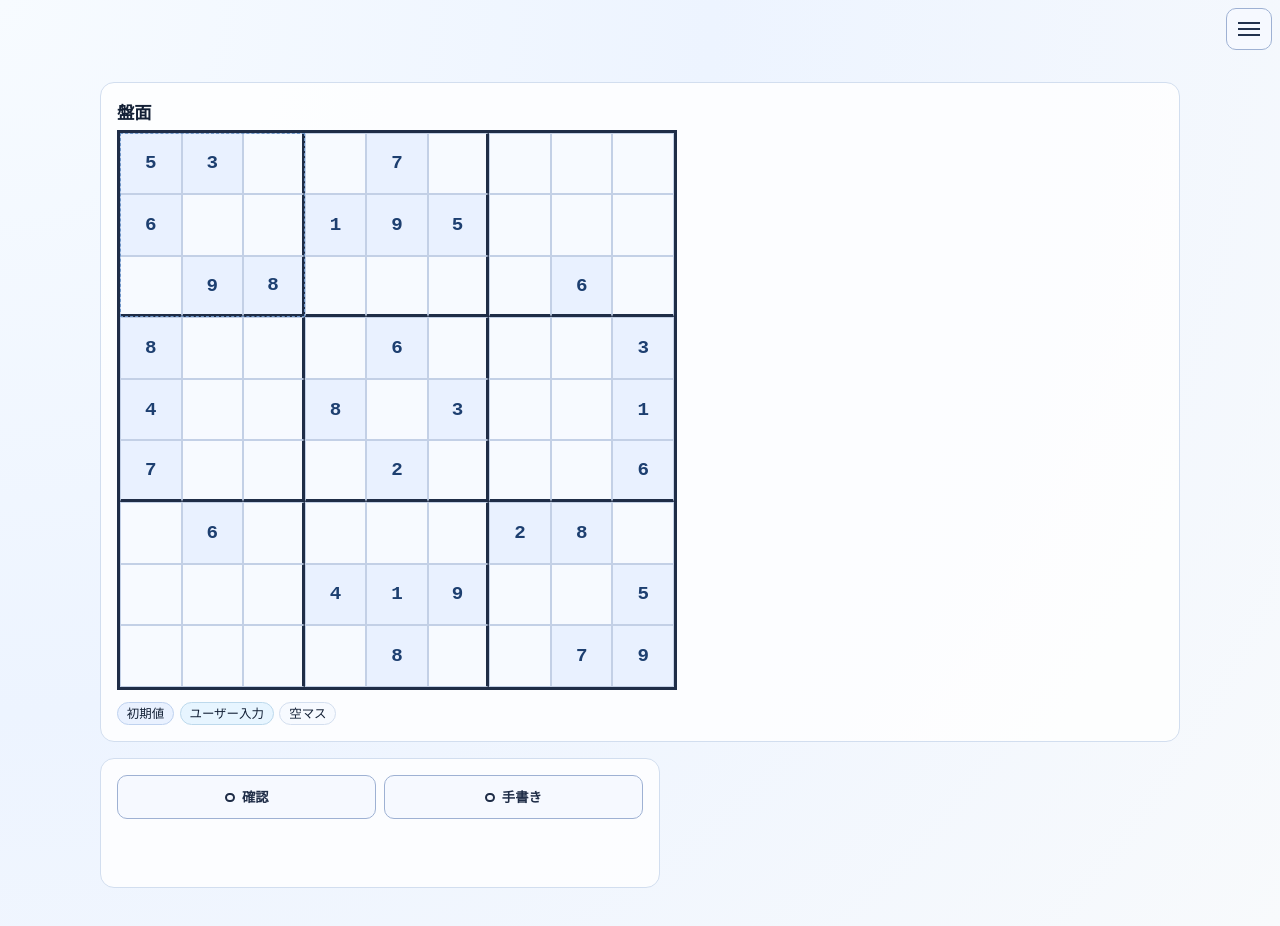
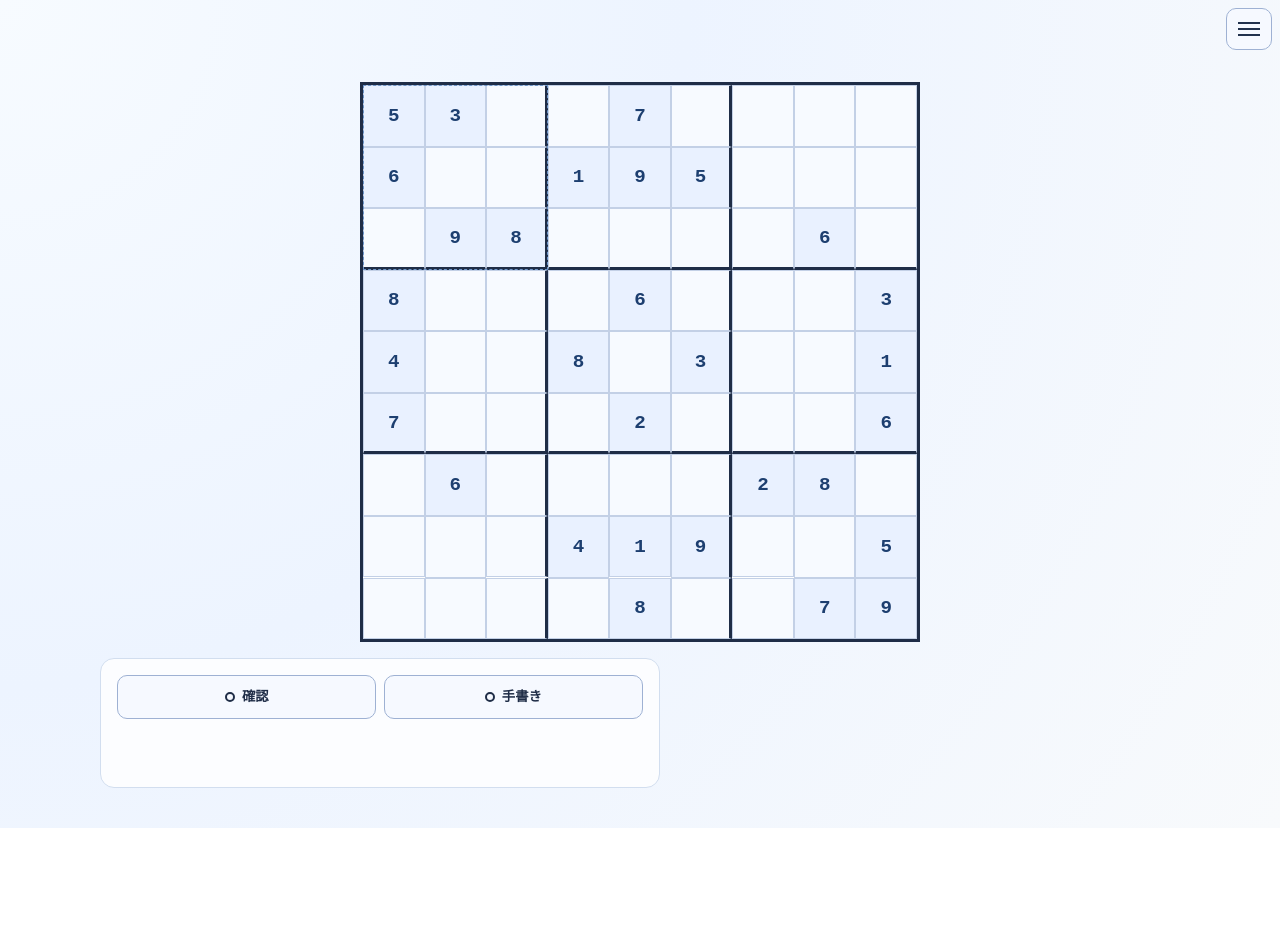
Before and after one commit to shgnaka/sudoku-display, a React (Vite) app: page /#/solve in a window 1280 px wide. After the commit the page ends 828 px from the top, so only its background shows below. Built offline with nearby package versions, Linux system fonts and the light colour scheme.

Commit message:
Remove solve board panel container and legend

```diff
--- a/src/pages/SolvePage.tsx
+++ b/src/pages/SolvePage.tsx
@@ -92,7 +92,6 @@ export function SolvePage(): JSX.Element {
         inkState={inkState}
         inputMode={inputMode}
         isInkMode={isInkMode}
-        isNoScrollLayout={isMobileViewport}
         isReviewMode={isReviewMode}
         onActiveBlockChange={setActiveBlockId}
         onCellBlur={() => setIsGridEditing(false)}
--- a/src/pages/solve/SolveBoardPanel.tsx
+++ b/src/pages/solve/SolveBoardPanel.tsx
@@ -1,4 +1,3 @@
-import { useEffect, useState } from "react";
 import type { CSSProperties, RefObject } from "react";
 import { InkOverlay } from "../../components/InkOverlay";
 import { SudokuGrid } from "../../components/SudokuGrid";
@@ -13,7 +12,6 @@ interface SolveBoardPanelProps {
   inputMode: "keyboard" | "sheet";
   isReviewMode: boolean;
   isInkMode: boolean;
-  isNoScrollLayout: boolean;
   activeBlockId: BlockId;
   inkState: InkState;
   selectedCell: SelectedCell | null;
@@ -32,7 +30,6 @@ export function SolveBoardPanel({
   inputMode,
   isReviewMode,
   isInkMode,
-  isNoScrollLayout,
   activeBlockId,
   inkState,
   selectedCell,
@@ -43,17 +40,8 @@ export function SolveBoardPanel({
   onActiveBlockChange,
   onCommitStroke
 }: SolveBoardPanelProps): JSX.Element {
-  const [isLegendOpen, setIsLegendOpen] = useState(!isNoScrollLayout);
-
-  useEffect(() => {
-    setIsLegendOpen(!isNoScrollLayout);
-  }, [isNoScrollLayout]);
-
   return (
-    <section className="panel solve-board-panel">
-      <div className="board-panel-header">
-        <h2>盤面</h2>
-      </div>
+    <div className="solve-board-panel">
       <div className="board-slot" ref={boardSlotRef}>
         <div
           className={isReviewMode ? "board-wrap review-locked" : "board-wrap"}
@@ -78,18 +66,6 @@ export function SolveBoardPanel({
           />
         </div>
       </div>
-      <details
-        className="legend solve-legend"
-        onToggle={(event) => setIsLegendOpen(event.currentTarget.open)}
-        open={isLegendOpen}
-      >
-        <summary className="solve-legend-summary">マスの色分けを表示</summary>
-        <div className="solve-legend-items">
-          <span className="legend-item legend-given">初期値</span>
-          <span className="legend-item legend-user">ユーザー入力</span>
-          <span className="legend-item legend-empty">空マス</span>
-        </div>
-      </details>
-    </section>
+    </div>
   );
 }
--- a/src/styles/solve-page.base.css
+++ b/src/styles/solve-page.base.css
@@ -48,16 +48,15 @@
   gap: 0.45rem;
 }
 
-.board-panel-header {
-  display: flex;
-  gap: 0.6rem;
-  align-items: center;
-  justify-content: space-between;
-  margin-bottom: 0.35rem;
+.solve-board-panel {
+  display: grid;
+  justify-items: center;
 }
 
-.board-panel-header h2 {
-  margin: 0;
+.board-slot {
+  width: min(100%, 560px);
+  display: grid;
+  place-items: center;
 }
 
 .board-wrap {
@@ -203,55 +202,12 @@ button.sudoku-cell[aria-disabled="true"] {
   background: var(--solve-origin-empty-bg);
 }
 
-.legend {
-  margin-top: 0.8rem;
-  width: min(100%, 560px);
-}
-
-.solve-legend-summary {
-  display: none;
-}
-
-.solve-legend-items {
-  display: flex;
-  flex-wrap: wrap;
-  gap: 0.35rem;
-}
-
-.legend-item {
-  border-radius: var(--radius-pill);
-  padding: 0.15rem 0.55rem;
-  font-size: 0.78rem;
-  line-height: 1.3;
-  border: var(--border-width-base) solid transparent;
-}
-
-.legend-given {
-  background: var(--solve-legend-given-bg);
-  border-color: var(--solve-legend-given-border);
-}
-
-.legend-user {
-  background: var(--solve-legend-user-bg);
-  border-color: var(--solve-legend-user-border);
-}
-
-.legend-empty {
-  background: var(--solve-legend-empty-bg);
-  border-color: var(--solve-legend-empty-border);
-}
-
 .keyboard-spacer {
   height: calc(var(--keyboard-inset) + env(safe-area-inset-bottom, 0px));
 }
 
 /* BREAKPOINT_SYNC_NOTE: keep this 768px value aligned with MOBILE_BREAKPOINT_PX in src/constants/layout.ts. */
 @media (max-width: 768px) {
-  .board-panel-header {
-    align-items: flex-start;
-    flex-direction: column;
-  }
-
   .solve-controls {
     width: 100%;
   }
--- a/src/styles/solve-page.no-scroll.css
+++ b/src/styles/solve-page.no-scroll.css
@@ -11,7 +11,7 @@ body.solve-no-scroll-body {
   /* 9 x 28px cell minimum + 2 x 3px outer border = 258px */
   --solve-board-min-size: 258px;
   --solve-header-reserved: 3.4rem;
-  --solve-controls-reserved: 10.8rem;
+  --solve-controls-reserved: 10.2rem;
   --solve-sheet-reserved: 5.2rem;
   --solve-bottom-reserved: 1rem;
   --solve-board-size: clamp(
@@ -65,14 +65,9 @@ body.solve-no-scroll-body {
   min-width: 0;
   width: 100%;
   display: grid;
-  grid-template-rows: auto minmax(0, 1fr);
-  align-items: start;
+  grid-template-rows: minmax(0, 1fr);
+  align-items: stretch;
   justify-items: center;
-}
-
-.app-root.solve-no-scroll .board-panel-header {
-  width: min(100%, var(--solve-board-size));
-  margin-bottom: 0.25rem;
 }
 
 .app-root.solve-no-scroll .board-slot {
@@ -107,42 +102,10 @@ body.solve-no-scroll-body {
   width: min(100%, var(--solve-board-size));
 }
 
-.app-root.solve-no-scroll .solve-legend {
-  width: min(100%, var(--solve-board-size));
-  margin-top: 0.35rem;
-}
-
-.app-root.solve-no-scroll .solve-legend-summary {
-  display: inline-flex;
-  align-items: center;
-  min-height: 1.72rem;
-  padding: 0.08rem 0.48rem;
-  border-radius: var(--radius-pill);
-  border: var(--border-width-base) solid var(--solve-legend-summary-border);
-  background: var(--solve-legend-summary-bg);
-  color: var(--text-subtle-strong);
-  font-size: 0.75rem;
-  font-weight: 600;
-  cursor: pointer;
-}
-
-.app-root.solve-no-scroll .solve-legend[open] .solve-legend-summary {
-  margin-bottom: 0.3rem;
-}
-
-.app-root.solve-no-scroll .solve-legend .solve-legend-items {
-  gap: 0.28rem;
-}
-
-.app-root.solve-no-scroll .solve-legend .legend-item {
-  padding: 0.12rem 0.5rem;
-  font-size: 0.74rem;
-}
-
 /* BREAKPOINT_SYNC_NOTE: keep this 768px value aligned with MOBILE_BREAKPOINT_PX in src/constants/layout.ts. */
 @media (max-width: 768px) {
   .app-root.solve-no-scroll {
-    --solve-controls-reserved: 11.6rem;
+    --solve-controls-reserved: 11rem;
     --solve-sheet-reserved: 5.1rem;
     --solve-bottom-reserved: calc(var(--mobile-tabbar-height) + 0.35rem);
     padding-bottom: calc(var(--mobile-tabbar-height) + env(safe-area-inset-bottom, 0px) + 0.35rem);
```
Also changed, not shown: 1 other file (tests, documents, lock files or other folders).
